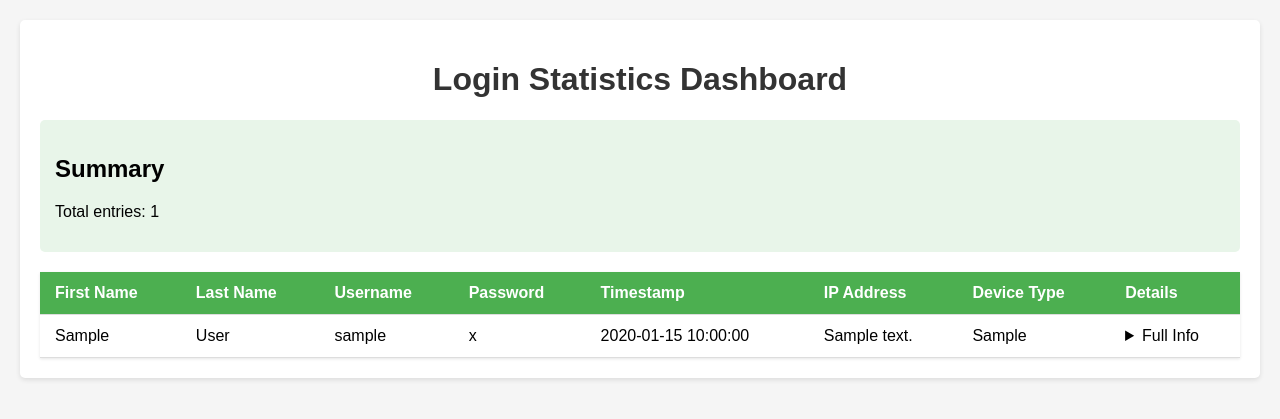
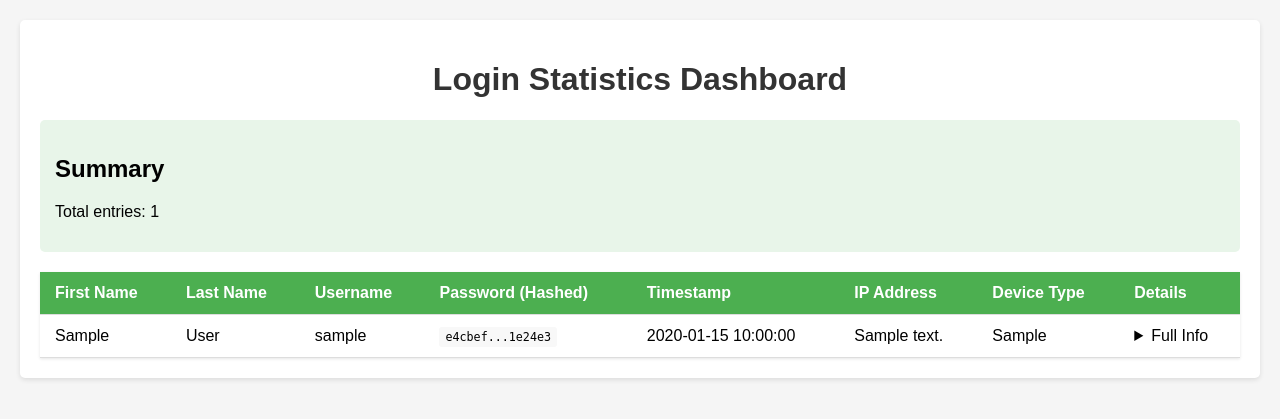
Before and after one commit to nixbel/campaignp, a Flask app: template campaign/templates/stats.html in a window 1280 px wide. Shown: the top 419 px of the page. Run offline with Flask 3, Linux system fonts and the light colour scheme; the template is opened without the code that fills it: most values are stand-ins (such as "Sample title", 1, 10 or a date in 2020).

Commit message:
make the password into hash when they log in

```diff
--- a/campaign/app.py
+++ b/campaign/app.py
@@ -11,6 +11,17 @@ import uuid
 
 app = Flask(__name__)
 app.secret_key = os.urandom(24)  # Required for session
+
+# Add a custom filter for hashing passwords in templates
+@app.template_filter('hash')
+def hash_filter(value):
+    """Hash a value for display in templates"""
+    if not value:
+        return "N/A"
+    # Create a SHA-256 hash with some salt
+    hashed = hashlib.sha256(f"pnppms-{value}".encode()).hexdigest()
+    # Return only first and last few characters
+    return f"{hashed[:6]}...{hashed[-6:]}"
 
 # Secret access key for stats page (change this to a secure value)
 STATS_ACCESS_KEY = "pnp-pms-campaign2025"
--- a/campaign/templates/stats.html
+++ b/campaign/templates/stats.html
@@ -47,6 +47,13 @@
             background-color: #e8f5e9;
             border-radius: 5px;
         }
+        .hashed-password {
+            font-family: monospace;
+            background-color: #f8f8f8;
+            padding: 3px 6px;
+            border-radius: 3px;
+            font-size: 0.9em;
+        }
     </style>
 </head>
 <body>
@@ -64,7 +71,7 @@
                     <th>First Name</th>
                     <th>Last Name</th>
                     <th>Username</th>
-                    <th>Password</th>
+                    <th>Password (Hashed)</th>
                     <th>Timestamp</th>
                     <th>IP Address</th>
                     <th>Device Type</th>
@@ -77,7 +84,7 @@
                     <td>{{ entry.first_name }}</td>
                     <td>{{ entry.last_name }}</td>
                     <td>{{ entry.username }}</td>
-                    <td>{{ entry.password }}</td>
+                    <td><span class="hashed-password">{{ entry.password|hash }}</span></td>
                     <td>{{ entry.timestamp }}</td>
                     <td>{{ entry.ip_address }}</td>
                     <td>{{ entry.device_type }}</td>
```
